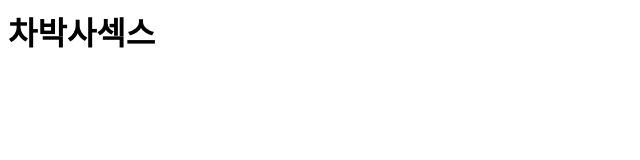
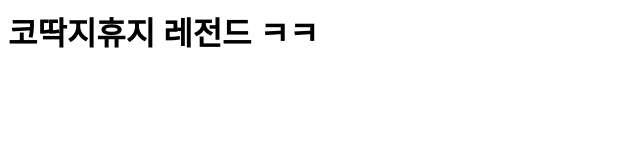
Before and after one commit to moobaksa7/moobaksa, a plain HTML site: page index.html in a window 1280 px wide. Shown: the whole page, without its empty margins (0-640 px from the left). Drawn offline with Linux system fonts and the light colour scheme.

Commit message:
Update index.html

```diff
--- a/index.html
+++ b/index.html
@@ -1 +1 @@
-<h1> 차박사섹스 </h1>
+<h1> 코딱지휴지 레전드 ㅋㅋ </h1>
```
